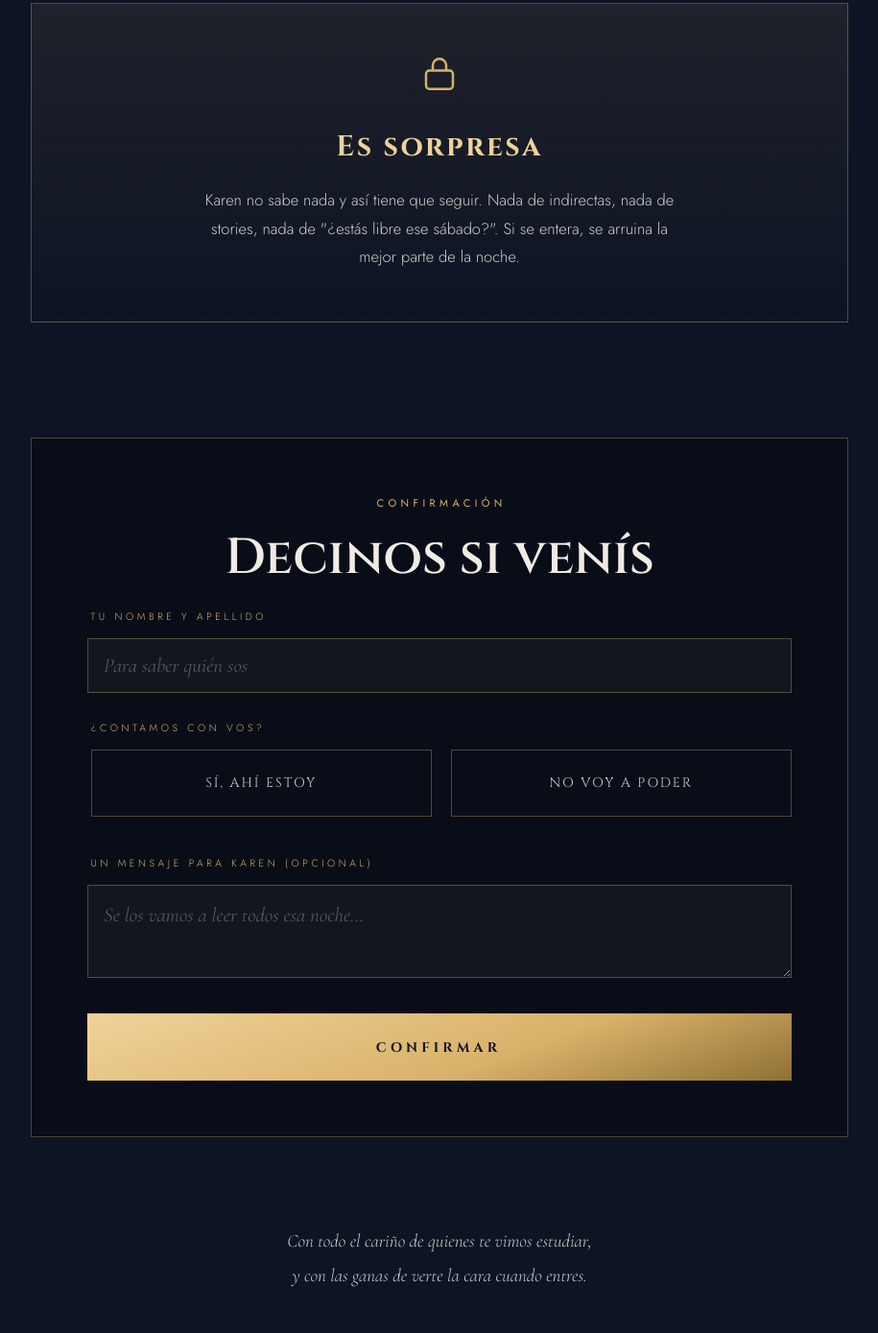
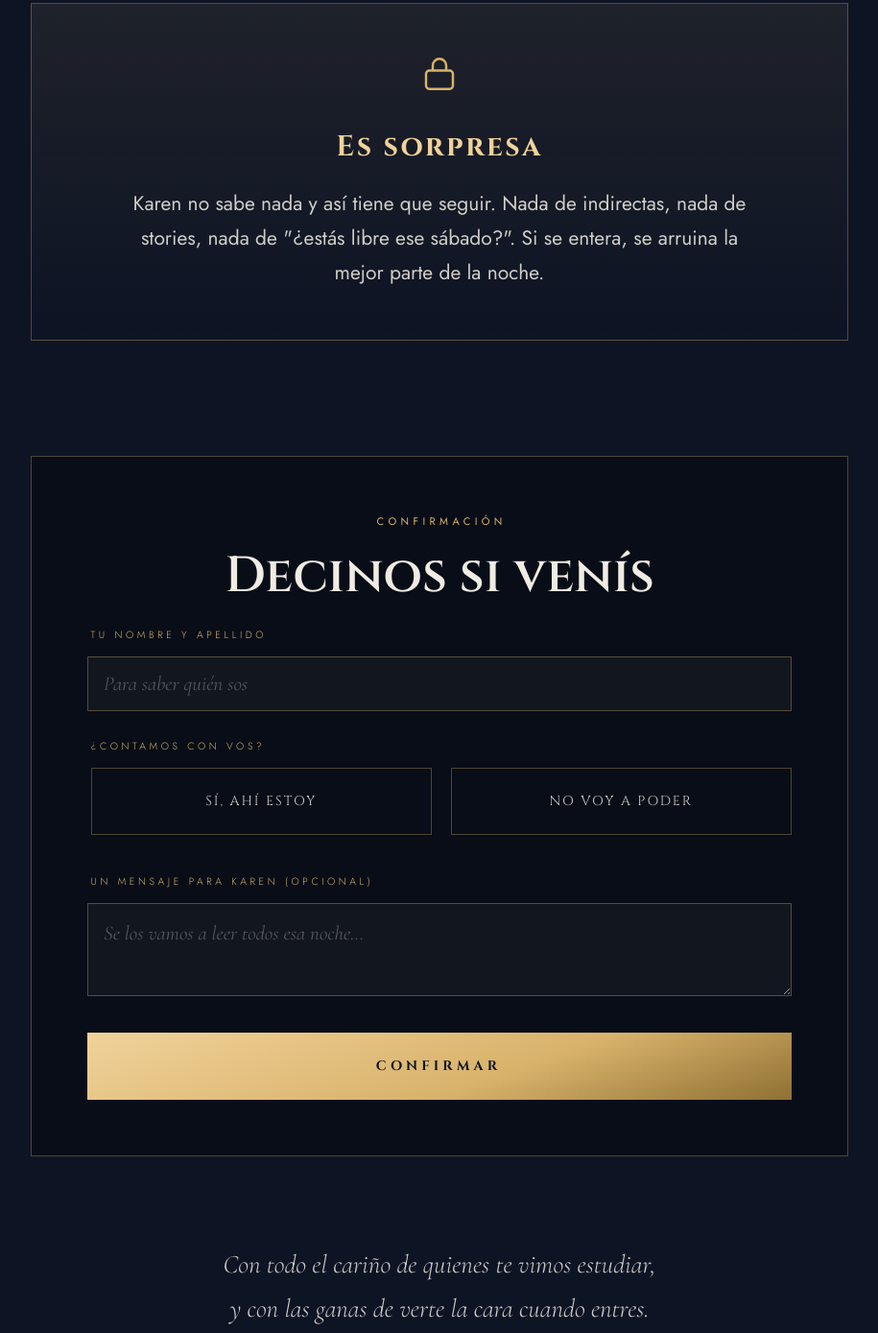
Before and after one commit to BraianTuck/Karen_Egreso, a plain HTML site: page index.html in a window 1280 px wide. Shown: the part 3307-4696 px from the top of the page at 96% size, without its empty margins (182-1097 px from the left). Drawn offline with nearby package versions, Linux system fonts and the light colour scheme.

Commit message:
Agrandar el aviso de sorpresa y la despedida del pie
Co-Authored-By: Claude Opus 5 (1M context) <noreply@anthropic.com>

```diff
--- a/index.html
+++ b/index.html
@@ -367,7 +367,15 @@
     margin:0 0 14px;
     color:var(--oro-vivo);
   }
-  .secreto p{margin:0 auto;max-width:52ch;color:var(--hueso-tenue);text-wrap:pretty}
+  .secreto p{
+    margin:0 auto;
+    max-width:52ch;
+    color:var(--hueso-tenue);
+    font-weight:400;
+    font-size:clamp(19px,4.6vw,21px);
+    line-height:1.72;
+    text-wrap:pretty;
+  }
 
   /* ---------- formulario ---------- */
   .rsvp{
@@ -458,9 +466,9 @@
     text-align:center;
     font-family:"Cormorant Garamond",serif;
     font-style:italic;
-    font-size:19px;
+    font-size:clamp(22px,4.6vw,27px);
     color:var(--hueso-tenue);
-    line-height:1.9;
+    line-height:1.7;
   }
 
   /* ---------- popup ---------- */
```
